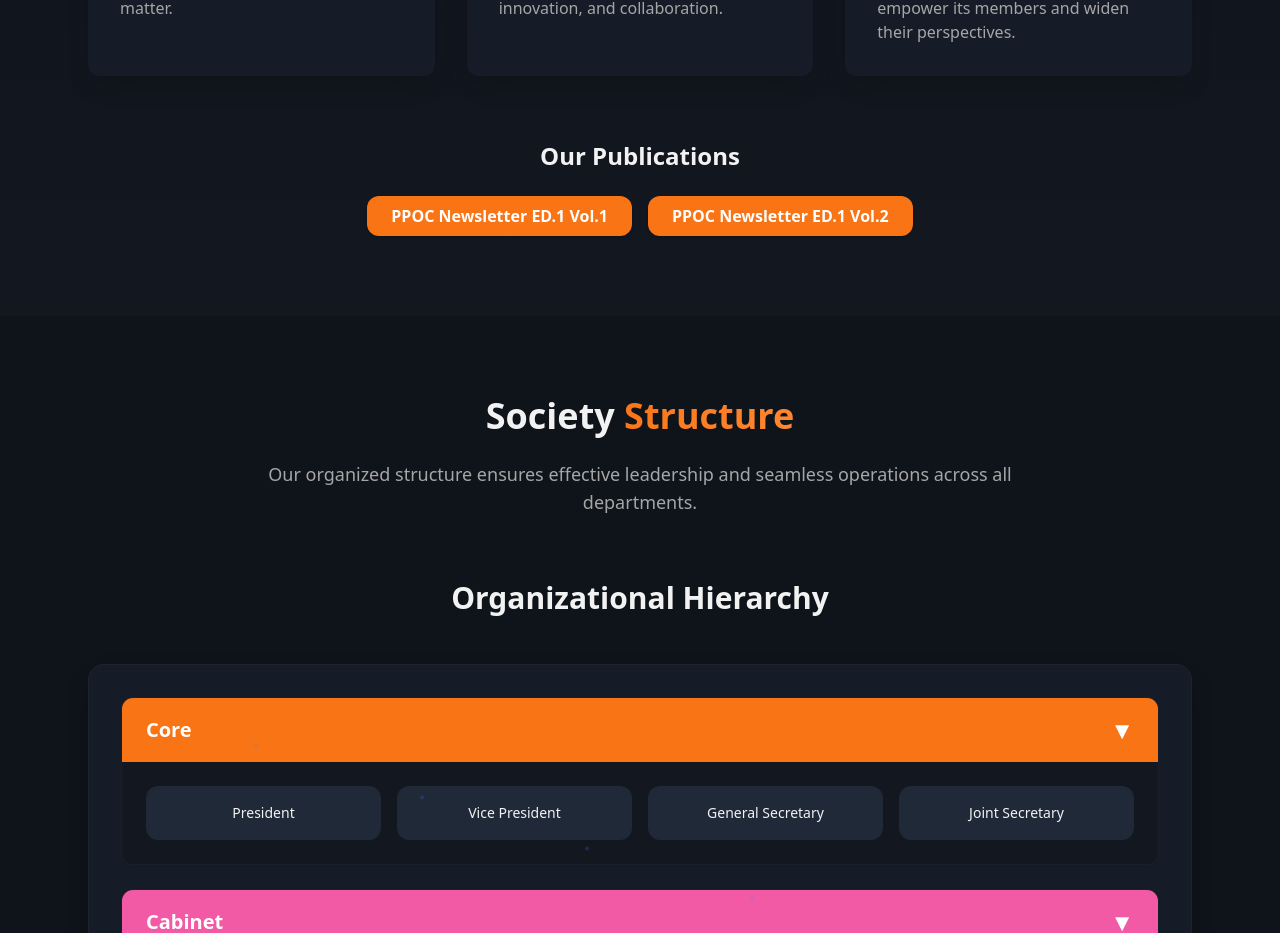
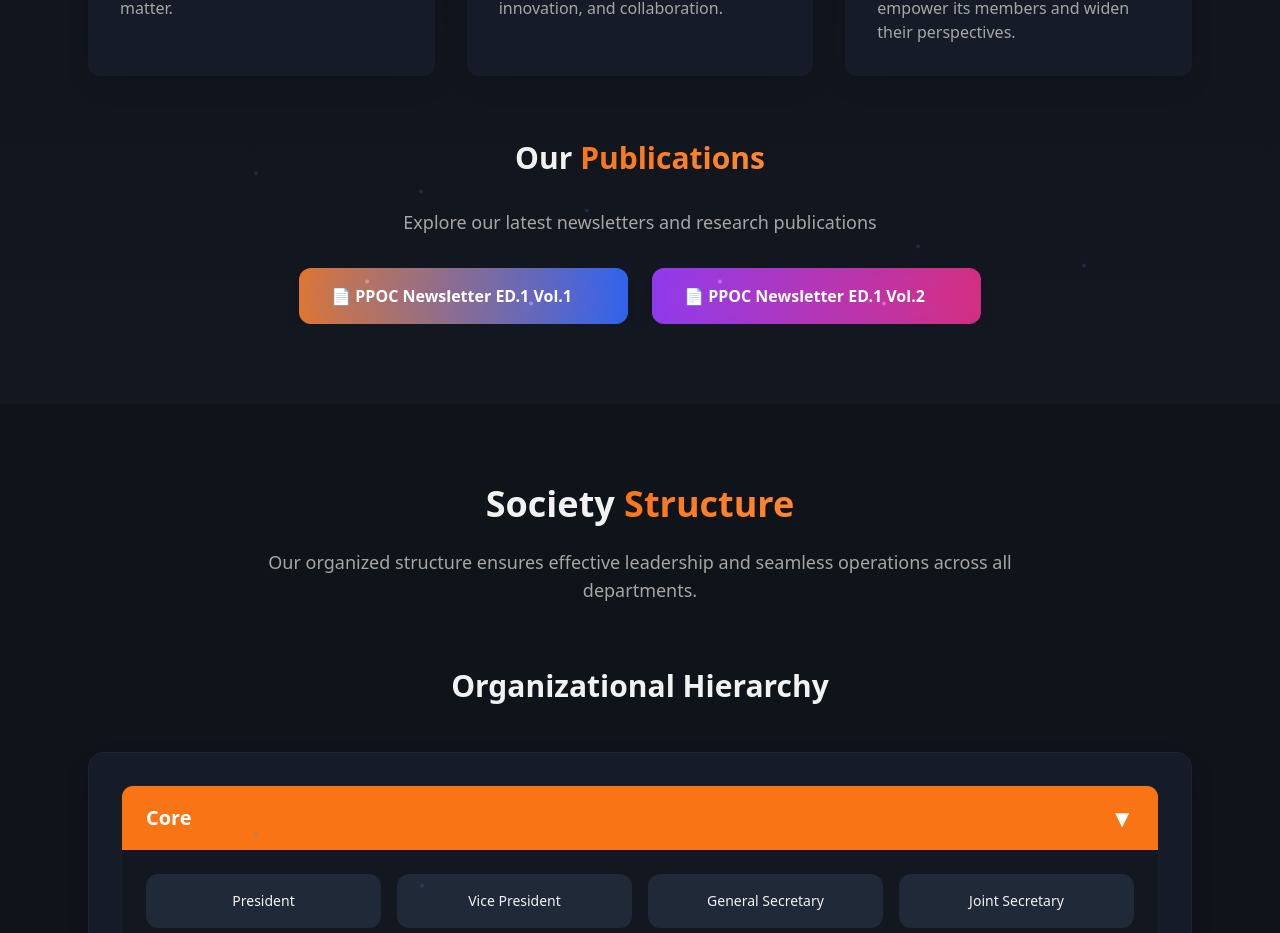
Before and after one commit to Starbond70/ppoc-website, a React (Vite) app: page / in a window 1280 px wide. Shown: the part 1380-2313 px from the top of the page. Built offline with nearby package versions, Linux system fonts and the light colour scheme.

Commit message:
improved publications

```diff
--- a/src/components/AboutSection.tsx
+++ b/src/components/AboutSection.tsx
@@ -266,23 +266,51 @@ const AboutSection = () => {
 
         {/* Publications Section */}
         <motion.div
-          className="mt-16 text-center"
+          className="mt-16 text-center relative overflow-hidden"
           initial={{ opacity: 0, y: 30 }}
           whileInView={{ opacity: 1, y: 0 }}
           viewport={{ amount: 0.5 }}
           transition={{ duration: 0.8, delay: 0.5 }}
         >
+          {/* Floating particles for publications */}
+          <div className="absolute inset-0 overflow-hidden pointer-events-none">
+            {[...Array(6)].map((_, i) => (
+              <motion.div
+                key={i}
+                className="absolute w-1 h-1 bg-blue-500/20 rounded-full"
+                style={{
+                  left: `${15 + i * 15}%`,
+                  top: `${20 + i * 10}%`,
+                }}
+                variants={floatingVariants}
+                animate="animate"
+                transition={{ delay: i * 0.2 }}
+              />
+            ))}
+          </div>
+
           <motion.h3
-            className="text-2xl font-bold mb-6"
+            className="text-3xl font-bold mb-8 relative z-10"
             variants={fadeUpVariants}
             initial="hidden"
             whileInView="visible"
             viewport={{ amount: 0.5 }}
           >
-            Our Publications
+            Our <span className="text-gradient">Publications</span>
           </motion.h3>
+
+          <motion.p
+            className="text-lg text-muted-foreground mb-8 max-w-2xl mx-auto relative z-10"
+            variants={fadeUpVariants}
+            initial="hidden"
+            whileInView="visible"
+            viewport={{ amount: 0.5 }}
+          >
+            Explore our latest newsletters and research publications
+          </motion.p>
+
           <motion.div
-            className="flex flex-col md:flex-row gap-4 justify-center"
+            className="flex flex-col md:flex-row gap-6 justify-center relative z-10"
             variants={staggerContainer}
             initial="hidden"
             whileInView="visible"
@@ -292,21 +320,88 @@ const AboutSection = () => {
               href="https://drive.google.com/file/d/10Sfd4767To6pnmeLwOdA986FDRtrjdf-/view"
               target="_blank"
               rel="noopener noreferrer"
-              className="bg-primary text-white px-6 py-2 rounded-lg font-semibold shadow hover:bg-primary/80 transition-smooth"
+              className="group relative bg-gradient-to-r from-primary to-blue-600 text-white px-8 py-4 rounded-xl font-semibold shadow-lg hover:shadow-2xl transition-all duration-300 overflow-hidden"
               variants={cardVariants}
-              whileHover={{ scale: 1.05, y: -5 }}
+              whileHover={{ scale: 1.05, y: -8 }}
             >
-              PPOC Newsletter ED.1 Vol.1
+              {/* Glow effect */}
+              <motion.div
+                className="absolute inset-0 bg-gradient-to-r from-blue-500/20 to-purple-500/20 rounded-xl blur-xl"
+                variants={pulseGlow}
+                animate="animate"
+              />
+
+              {/* Floating particles inside button */}
+              <div className="absolute inset-0 overflow-hidden pointer-events-none">
+                {[...Array(3)].map((_, i) => (
+                  <motion.div
+                    key={i}
+                    className="absolute w-1 h-1 bg-white/30 rounded-full"
+                    style={{
+                      left: `${20 + i * 25}%`,
+                      top: `${30 + i * 20}%`,
+                    }}
+                    variants={floatingVariants}
+                    animate="animate"
+                    transition={{ delay: i * 0.3 }}
+                  />
+                ))}
+              </div>
+
+              <span className="relative z-10 flex items-center gap-2">
+                📄 PPOC Newsletter ED.1 Vol.1
+                <motion.span
+                  className="opacity-0 group-hover:opacity-100 transition-opacity duration-300"
+                  initial={{ x: -10 }}
+                  whileHover={{ x: 0 }}
+                >
+                  →
+                </motion.span>
+              </span>
             </motion.a>
+
             <motion.a
               href="https://drive.google.com/file/d/1uLh3dJgPXDg6NeXssDpNrXDh2UX_34BJ/view"
               target="_blank"
               rel="noopener noreferrer"
-              className="bg-primary text-white px-6 py-2 rounded-lg font-semibold shadow hover:bg-primary/80 transition-smooth"
+              className="group relative bg-gradient-to-r from-purple-600 to-pink-600 text-white px-8 py-4 rounded-xl font-semibold shadow-lg hover:shadow-2xl transition-all duration-300 overflow-hidden"
               variants={cardVariants}
-              whileHover={{ scale: 1.05, y: -5 }}
+              whileHover={{ scale: 1.05, y: -8 }}
             >
-              PPOC Newsletter ED.1 Vol.2
+              {/* Glow effect */}
+              <motion.div
+                className="absolute inset-0 bg-gradient-to-r from-purple-500/20 to-pink-500/20 rounded-xl blur-xl"
+                variants={pulseGlow}
+                animate="animate"
+              />
+
+              {/* Floating particles inside button */}
+              <div className="absolute inset-0 overflow-hidden pointer-events-none">
+                {[...Array(3)].map((_, i) => (
+                  <motion.div
+                    key={i}
+                    className="absolute w-1 h-1 bg-white/30 rounded-full"
+                    style={{
+                      left: `${20 + i * 25}%`,
+                      top: `${30 + i * 20}%`,
+                    }}
+                    variants={floatingVariants}
+                    animate="animate"
+                    transition={{ delay: i * 0.3 }}
+                  />
+                ))}
+              </div>
+
+              <span className="relative z-10 flex items-center gap-2">
+                📄 PPOC Newsletter ED.1 Vol.2
+                <motion.span
+                  className="opacity-0 group-hover:opacity-100 transition-opacity duration-300"
+                  initial={{ x: -10 }}
+                  whileHover={{ x: 0 }}
+                >
+                  →
+                </motion.span>
+              </span>
             </motion.a>
           </motion.div>
         </motion.div>
```
